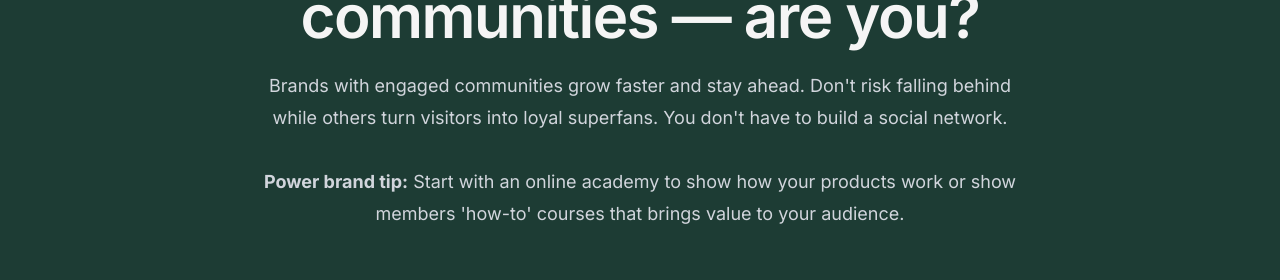
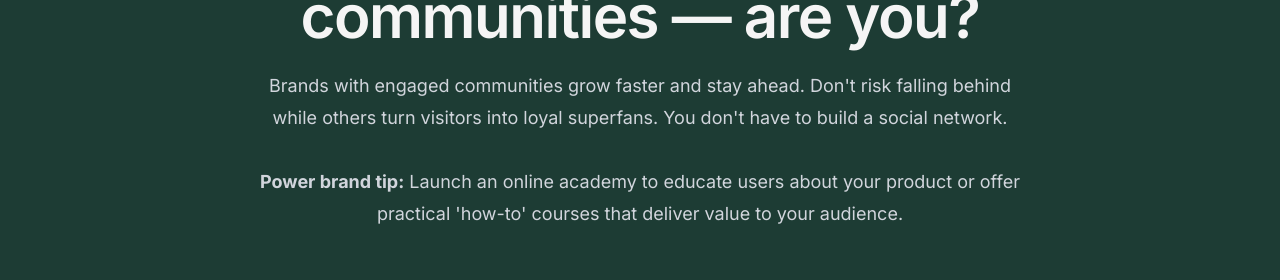
Before and after one commit to growthUx/mgio, a Next.js app: page /digital-garden in a window 1280 px wide. Shown: the part 302-582 px from the top of the page. Built offline with nearby package versions, Linux system fonts and the light colour scheme.

Commit message:
Update PlatformPage.jsx

```diff
--- a/src/app/digital-garden/PlatformPage.jsx
+++ b/src/app/digital-garden/PlatformPage.jsx
@@ -105,7 +105,7 @@ export default function PlatformPage() {
             </p>
             <p className="mt-6 max-w-3xl  mx-auto text-lg/8 text-gray-300">
             Brands with engaged communities grow faster and stay ahead. Don&apos;t risk falling behind while others turn visitors into loyal superfans. You don&apos;t have to build a social network.<br /><br />
-            <strong>Power brand tip:</strong> Start with an online academy to show how your products work or show members 'how-to' courses that brings value to your audience.</p>
+            <strong>Power brand tip:</strong> Launch an online academy to educate users about your product or offer practical &apos;how-to&apos; courses that deliver value to your audience.</p>
           </div>
         </div>
         {/* Community screenshot section */}
```
